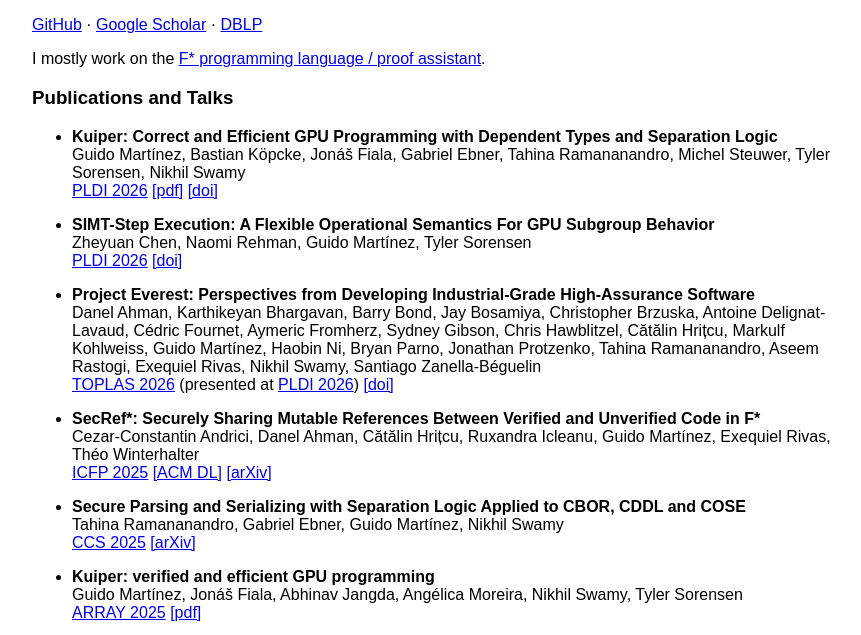
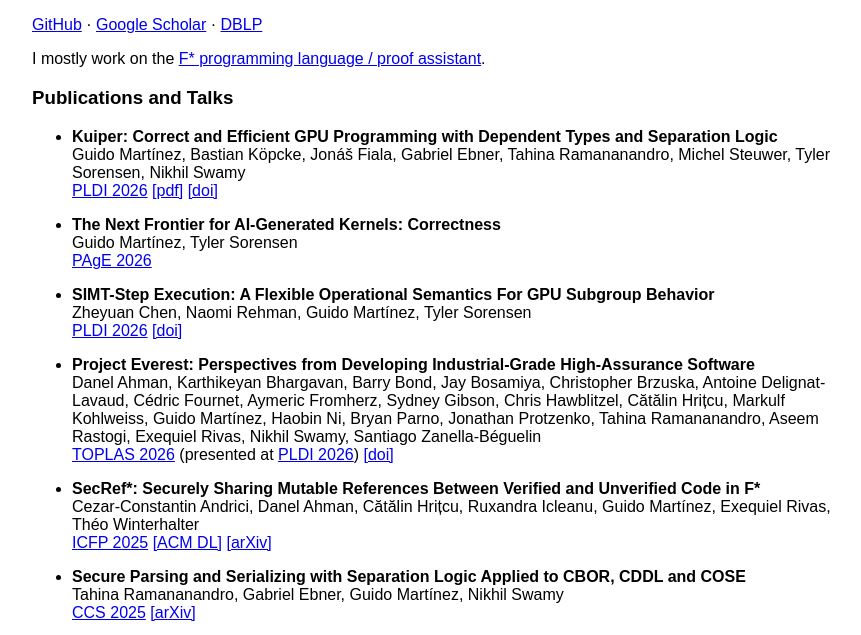
Before and after one commit to mtzguido/mtzguido.github.io, a plain HTML site: page index.html in a window 1280 px wide. Shown: the part 159-794 px from the top of the page, without its empty margins (208-1069 px from the left). Drawn offline with Linux system fonts and the light colour scheme.

Commit message:
PAgE paper

```diff
--- a/index.html
+++ b/index.html
@@ -50,6 +50,17 @@ I mostly work on the <a href="https://fstar-lang.org/">F* programming language /
 		<a href="https://pldi26.sigplan.org/">PLDI 2026</a>
 		<a href="pubs/kuiper-pldi26.pdf">[pdf]</a>
 		<a href="https://doi.org/10.1145/3808280">[doi]</a>
+	</li>
+
+	<li style="margin-bottom: 1em">
+		<b>The Next Frontier for AI-Generated Kernels: Correctness</b>
+		<br>
+
+		Guido Martínez,
+		Tyler Sorensen
+		<br>
+
+		<a href="https://pldi26.sigplan.org/home/page-2026">PAgE 2026</a>
 	</li>
 
 	<li style="margin-bottom: 1em">
```
